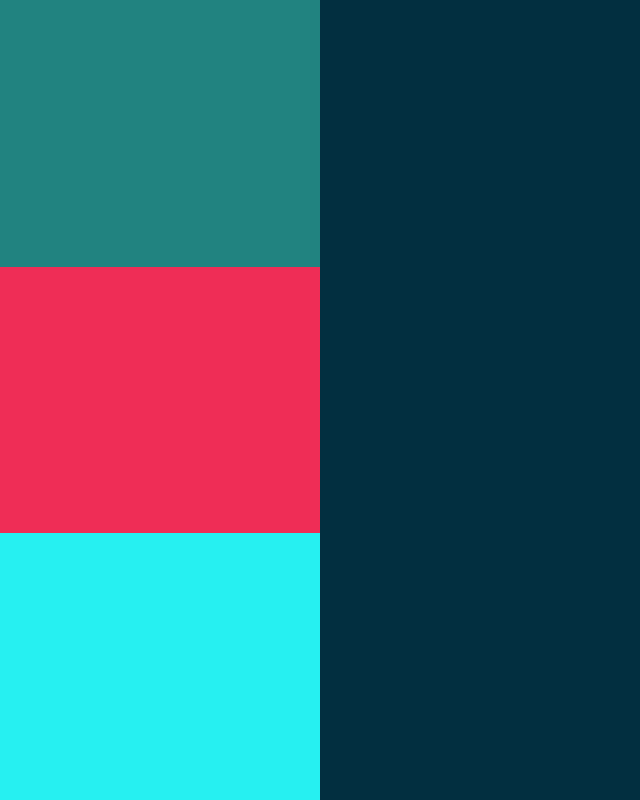
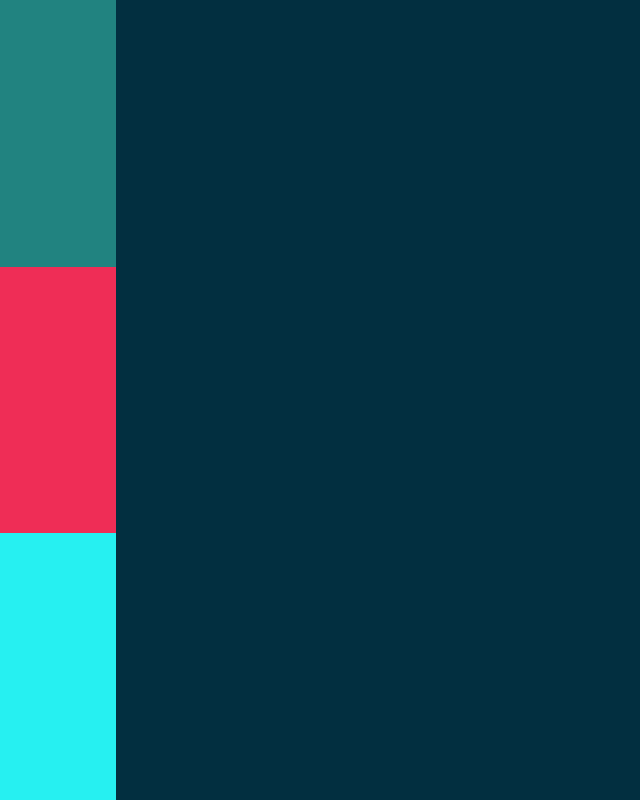
Before and after one commit to luisfredo/EJERCICIO-RESPONSIVE, a plain HTML site: page index.html in a window 1280 px wide. Shown: the whole page, without its empty margins (0-640 px from the left). Drawn offline with Linux system fonts and the light colour scheme.

Commit message:
actualizacion2

```diff
--- a/estilos.css
+++ b/estilos.css
@@ -7,12 +7,11 @@
     width: 100vw;
     height: 100vh;
 }
-
 .barra-lateral{
     display: flex;
     flex-direction: column;
     background-color: #fff;
-    flex-grow:1;
+    flex-grow:0.1;
 }
 .elemento{
     flex-grow:1;
@@ -28,7 +27,7 @@
 }
 .principal{
     background-color: #022F40;
-    flex-grow:3;
+    flex-grow:1;
 }
 @media (max-width:640px){
     .contenedor{
```
Also changed, not shown: index.html (+1 -3 lines).
